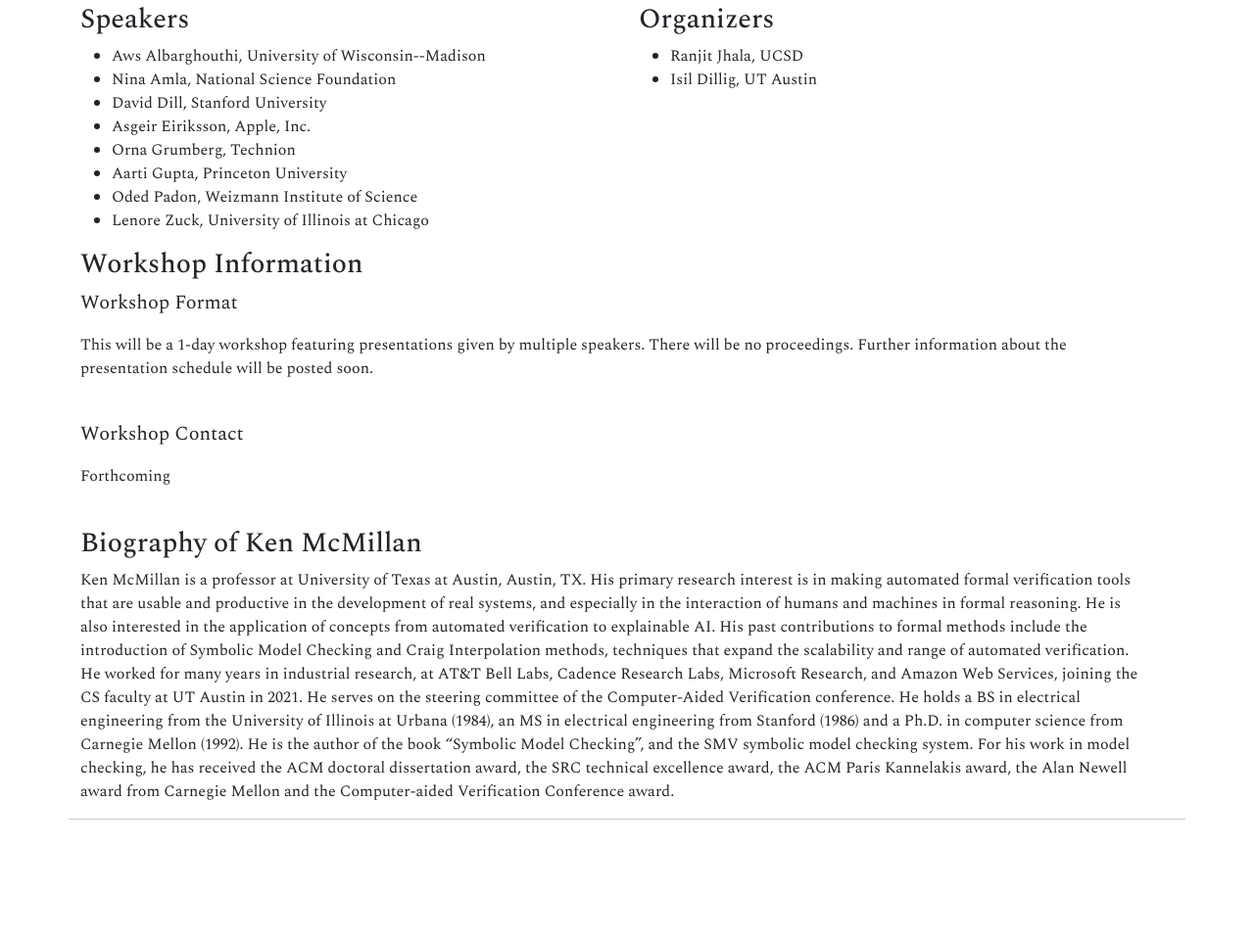
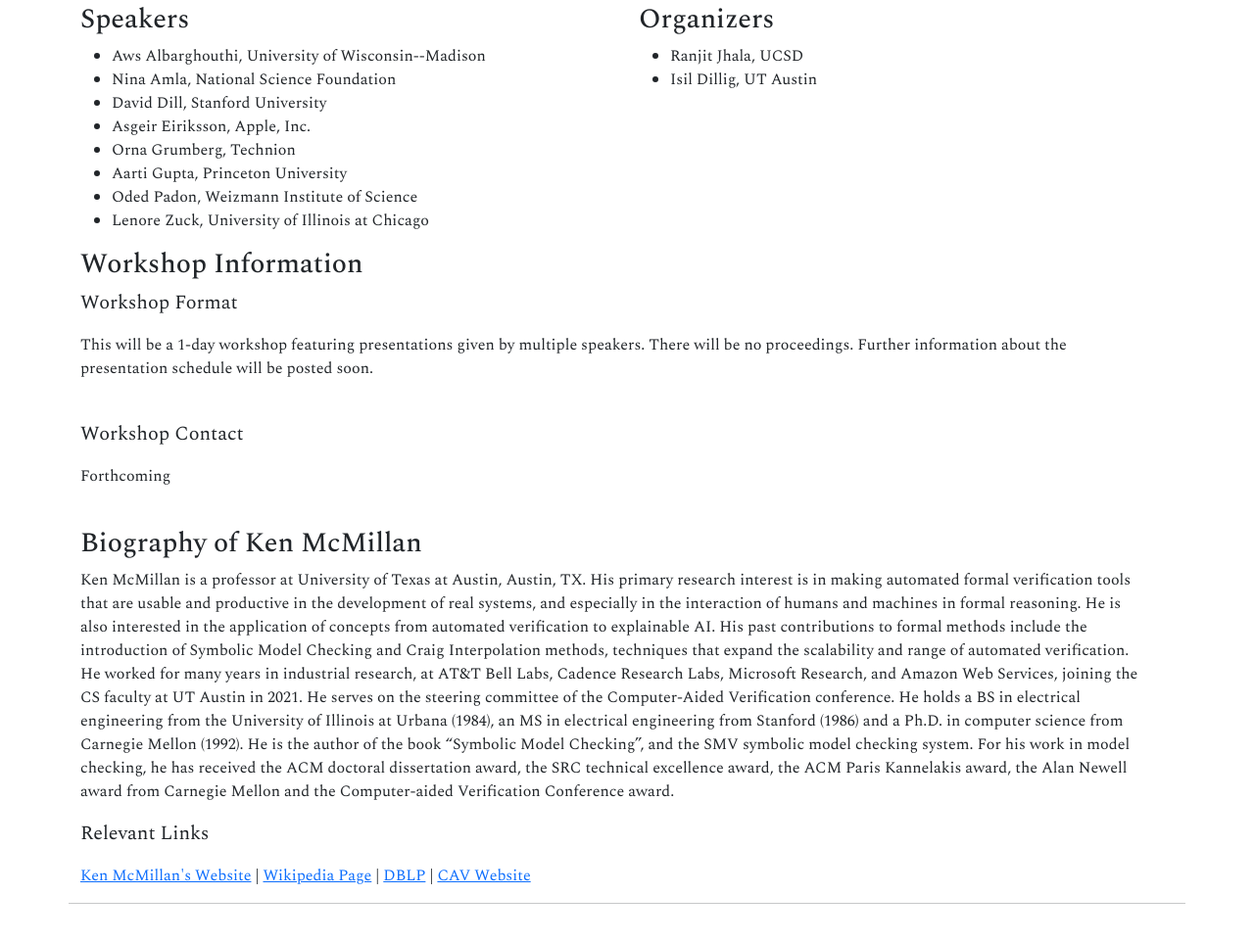
Before and after one commit to kenfest25/kenfest25.github.io, a plain HTML site: page index.html in a window 1280 px wide. Shown: the part 1096-2058 px from the top of the page at 98% size. Before the commit the page ends 2004 px from the top, so only its background shows below. Drawn offline with nearby package versions, Linux system fonts and the light colour scheme.

Commit message:
more info

```diff
--- a/index.html
+++ b/index.html
@@ -148,12 +148,15 @@ and related topics.<br>
   <div class="row">
   <div class="col">
 	<h3>Biography of Ken McMillan</h3><!--RF: Just a placeholder bio pasted from Ken's webpage. -->
-
 	<p>
 		Ken McMillan is a professor at University of Texas at Austin, Austin, TX.
 		His primary research interest is in making automated formal verification tools that are usable and productive in the development of real systems, and especially in the interaction of humans and machines in formal reasoning. He is also interested in the application of concepts from automated verification to explainable AI. His past contributions to formal methods include the introduction of Symbolic Model Checking and Craig Interpolation methods, techniques that expand the scalability and range of automated verification. He worked for many years in industrial research, at AT&T Bell Labs, Cadence Research Labs, Microsoft Research, and Amazon Web Services, joining the CS faculty at UT Austin in 2021. He serves on the steering committee of the Computer-Aided Verification conference.  He holds a BS in electrical engineering from the University of Illinois at Urbana (1984), an MS in electrical engineering from Stanford (1986) and a Ph.D. in computer science from Carnegie Mellon (1992). He is the author of the book “Symbolic Model Checking”, and the SMV symbolic model checking system. For his work in model checking, he has received the ACM doctoral dissertation award, the SRC technical excellence award, the ACM Paris Kannelakis award, the Alan Newell award from Carnegie Mellon and the Computer-aided Verification Conference award.
-
 	</p>
+	<p class="lead">Relevant Links</p>
+	<p> <a href="https://mcmil.net/wordpress/">Ken McMillan's Website</a> |
+	<a href="https://en.wikipedia.org/wiki/Kenneth_L._McMillan">Wikipedia Page</a> |
+	<a href="https://dblp.org/pid/m/KennethLMcMillan.html">DBLP</a> |
+	<a href="https://i-cav.org">CAV Website</a>
   </div>
 </div>
 
```
